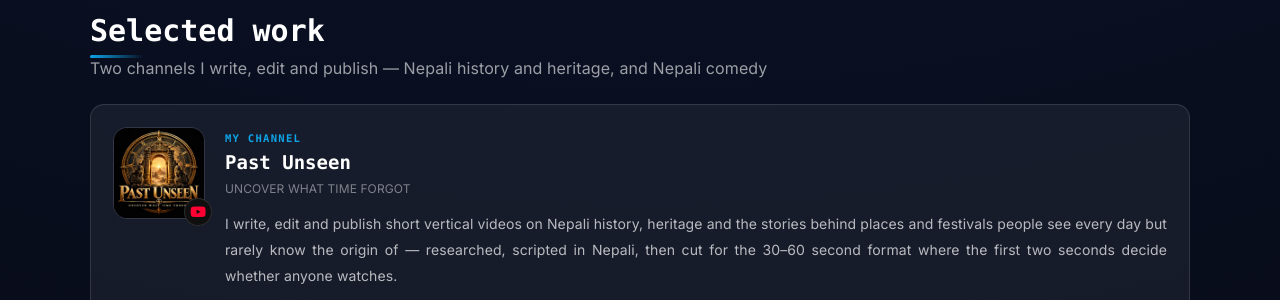
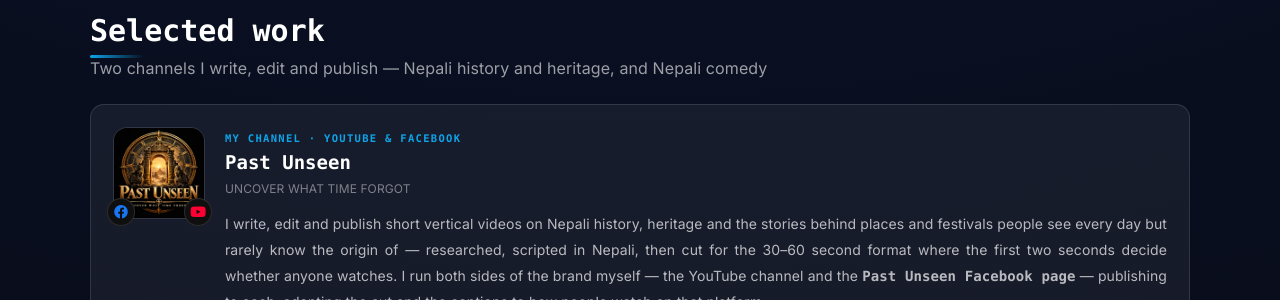
Before and after one commit to Nikson1122/my-portfolio-website, a plain HTML site: page extra-skills.html in a window 1280 px wide. Shown: the part 1760-2060 px from the top of the page. Drawn offline with Linux system fonts and the light colour scheme.

Commit message:
Credit the Past Unseen Facebook page as self-run
Add a Facebook badge and copy to the Past Unseen channel block on Extra
Skills, and a matching bullet on the video editing resume.

Co-Authored-By: Claude Opus 5 <noreply@anthropic.com>

```diff
--- a/extra-skills.html
+++ b/extra-skills.html
@@ -170,16 +170,19 @@
         <div class="vchannel-logo">
           <img src="images/past-unseen-logo.jpg" alt="Past Unseen channel logo" width="200" height="200" loading="lazy">
           <span class="vchannel-badge"><i class="fab fa-youtube"></i></span>
+          <span class="vchannel-badge vchannel-badge-2 vchannel-badge-fb"><i class="fab fa-facebook"></i></span>
         </div>
         <div class="vchannel-body">
-          <span class="vchannel-kind">My channel</span>
+          <span class="vchannel-kind">My channel &middot; YouTube &amp; Facebook</span>
           <h3>Past Unseen</h3>
           <p class="vchannel-tagline">Uncover what time forgot</p>
           <p>
             I write, edit and publish short vertical videos on Nepali history, heritage and the stories
             behind places and festivals people see every day but rarely know the origin of &mdash; researched,
             scripted in Nepali, then cut for the 30&ndash;60 second format where the first two seconds decide
-            whether anyone watches.
+            whether anyone watches. I run both sides of the brand myself &mdash; the YouTube channel and the
+            <strong>Past Unseen Facebook page</strong> &mdash; publishing to each, adapting the cut and the
+            captions to how people watch on that platform.
           </p>
           <div class="vchannel-links">
             <a class="btn secondary" href="https://www.youtube.com/@PastUnseen-r1r" target="_blank" rel="noopener">
--- a/style.css
+++ b/style.css
@@ -4451,3 +4451,9 @@ body {
     display: none !important;
   }
 }
+
+/* Second platform badge on a channel logo */
+.vchannel-badge-2 {
+  right: auto;
+  left: -6px;
+}
```
Also changed, not shown: video-resume.html (+1 -0 lines).
